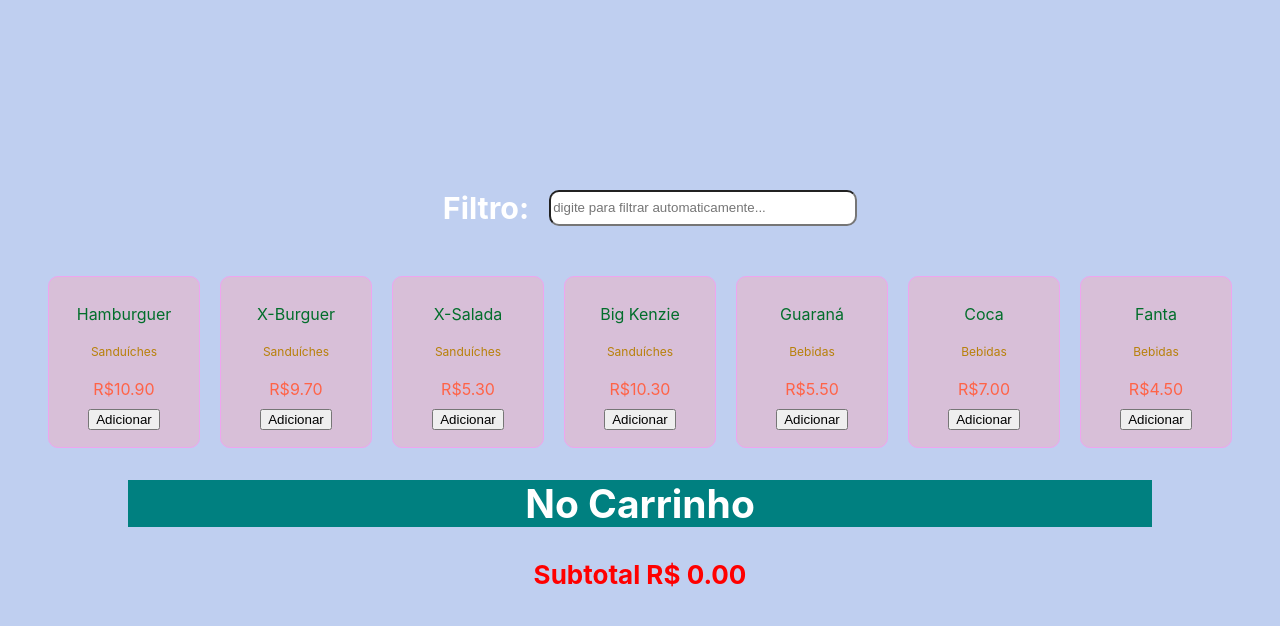
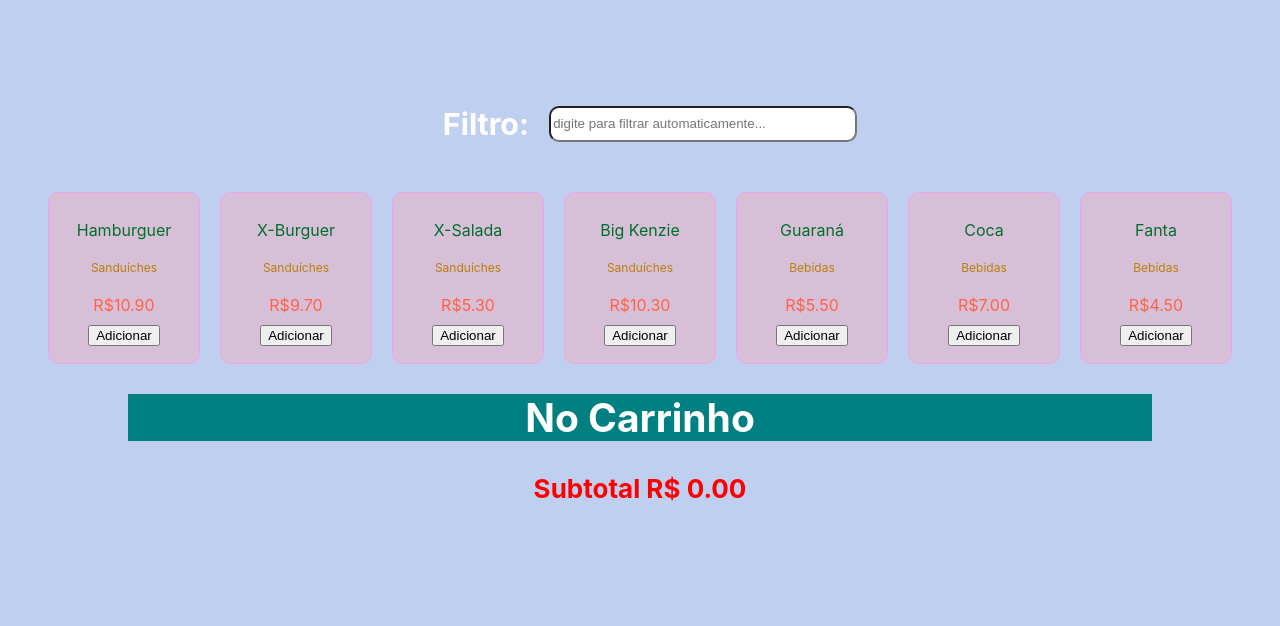
Before and after one commit to brunovcg/Burguer-Shop, a React (Create React App) app: page / in a window 1280 px wide. Shown: the top 626 px of the page. Built offline with nearby package versions, Linux system fonts and the light colour scheme.

Commit message:
alterado css para formatação limpa

```diff
--- a/src/components/MenuContainer/MenuContainer.css
+++ b/src/components/MenuContainer/MenuContainer.css
@@ -1,4 +1,5 @@
 .prodContainer{
     display: flex;
     flex-direction: row;
+    height: 170px;
 }
```
